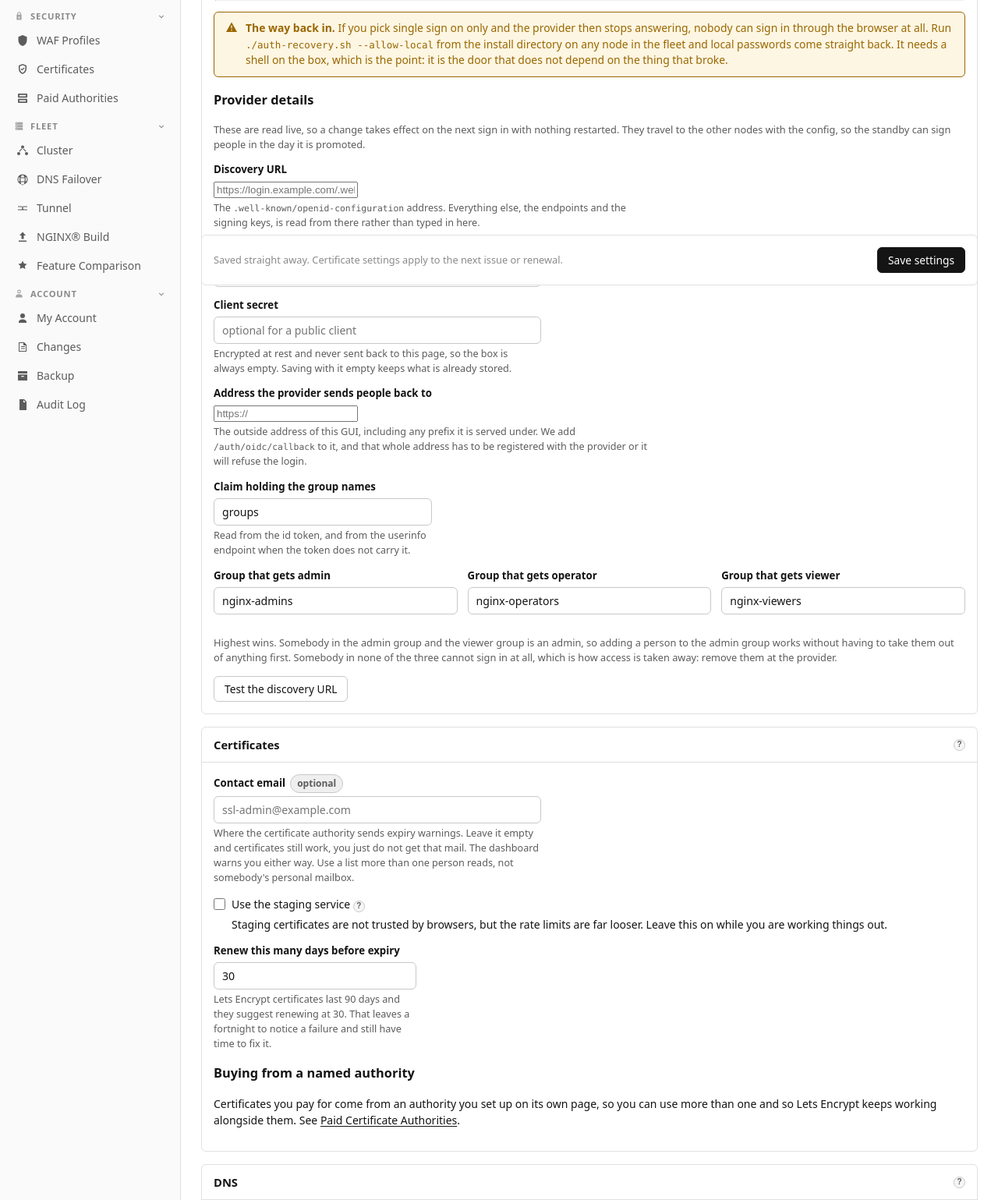
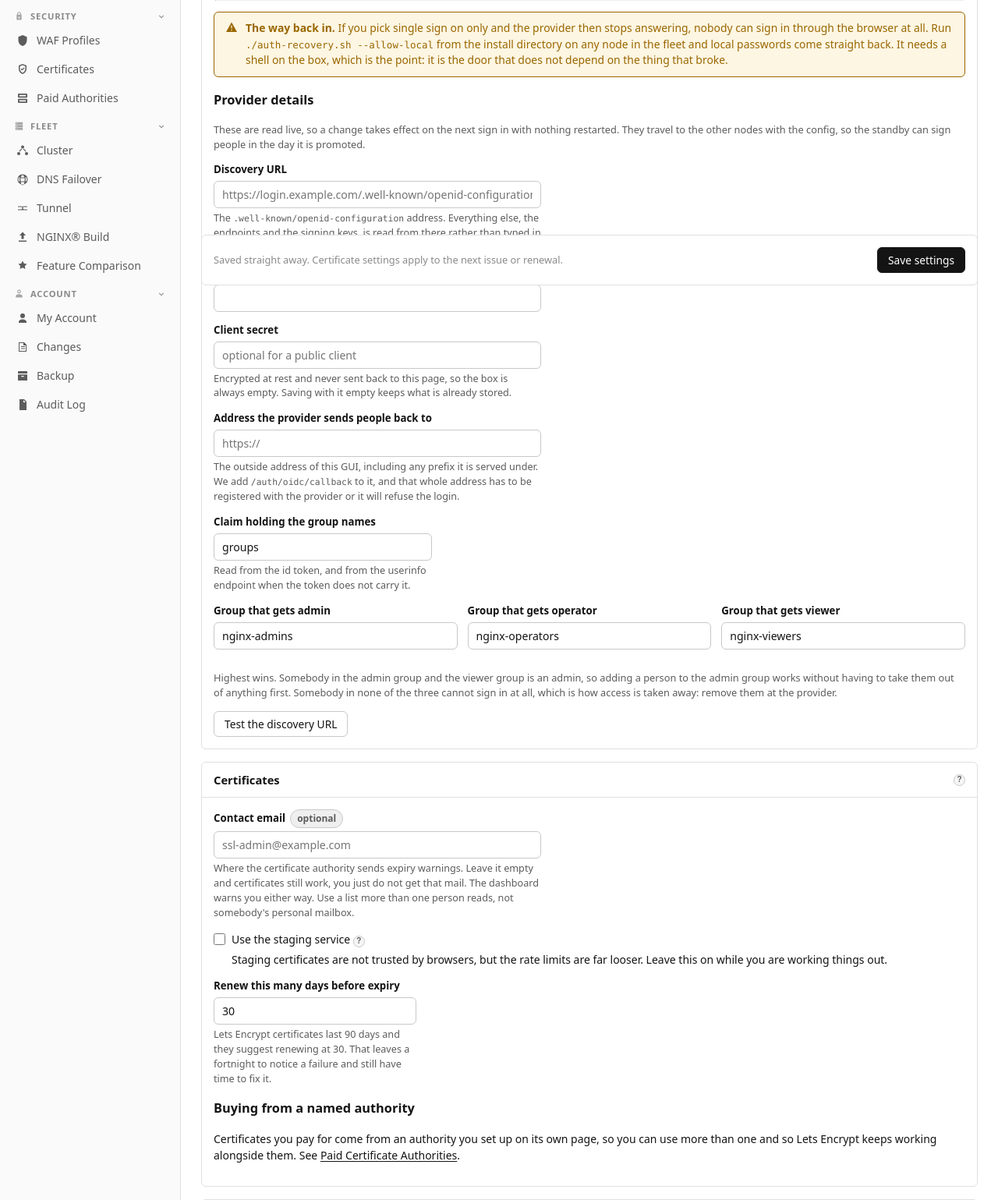
Before and after one commit to hackrange/failoverlb, a Python web app: template app/web/templates/settings.html in a window 1280 px wide. Shown: the part 434-1973 px from the top of the page at 78% size. Run offline with Jinja, Linux system fonts and the light colour scheme; the template is opened without the code that fills it, so the values that code supplies are empty.

Commit message:
Match the OIDC url fields to every other field on the page
They were the only two inputs in the whole GUI using type=url, and they sat at
560px next to a 420px Client id, so the card looked like two different forms.
type=url also brings the browser's own validation styling with it, which is a
second appearance nothing else here has.  Both are now type=text at 420px, the
same as Client id and Client secret above and below them.

```diff
--- a/app/web/templates/settings.html
+++ b/app/web/templates/settings.html
@@ -125,9 +125,9 @@
       the standby can sign people in the day it is promoted.
     </p>
 
-    <div class="field" style="max-width:560px">
+    <div class="field" style="max-width:420px">
       <label for="oidc_discovery_url">Discovery URL</label>
-      <input type="url" id="oidc_discovery_url" name="oidc_discovery_url"
+      <input type="text" id="oidc_discovery_url" name="oidc_discovery_url"
              value="{{ auth.values.oidc_discovery_url }}"
              placeholder="https://login.example.com/.well-known/openid-configuration">
       <div class="hint">
@@ -157,9 +157,9 @@
       </div>
     </div>
 
-    <div class="field" style="max-width:560px">
+    <div class="field" style="max-width:420px">
       <label for="oidc_redirect_base">Address the provider sends people back to</label>
-      <input type="url" id="oidc_redirect_base" name="oidc_redirect_base"
+      <input type="text" id="oidc_redirect_base" name="oidc_redirect_base"
              value="{{ auth.values.oidc_redirect_base }}"
              placeholder="https://{{ env.node_name }}{{ env.root_path or '' }}">
       <div class="hint">
```
